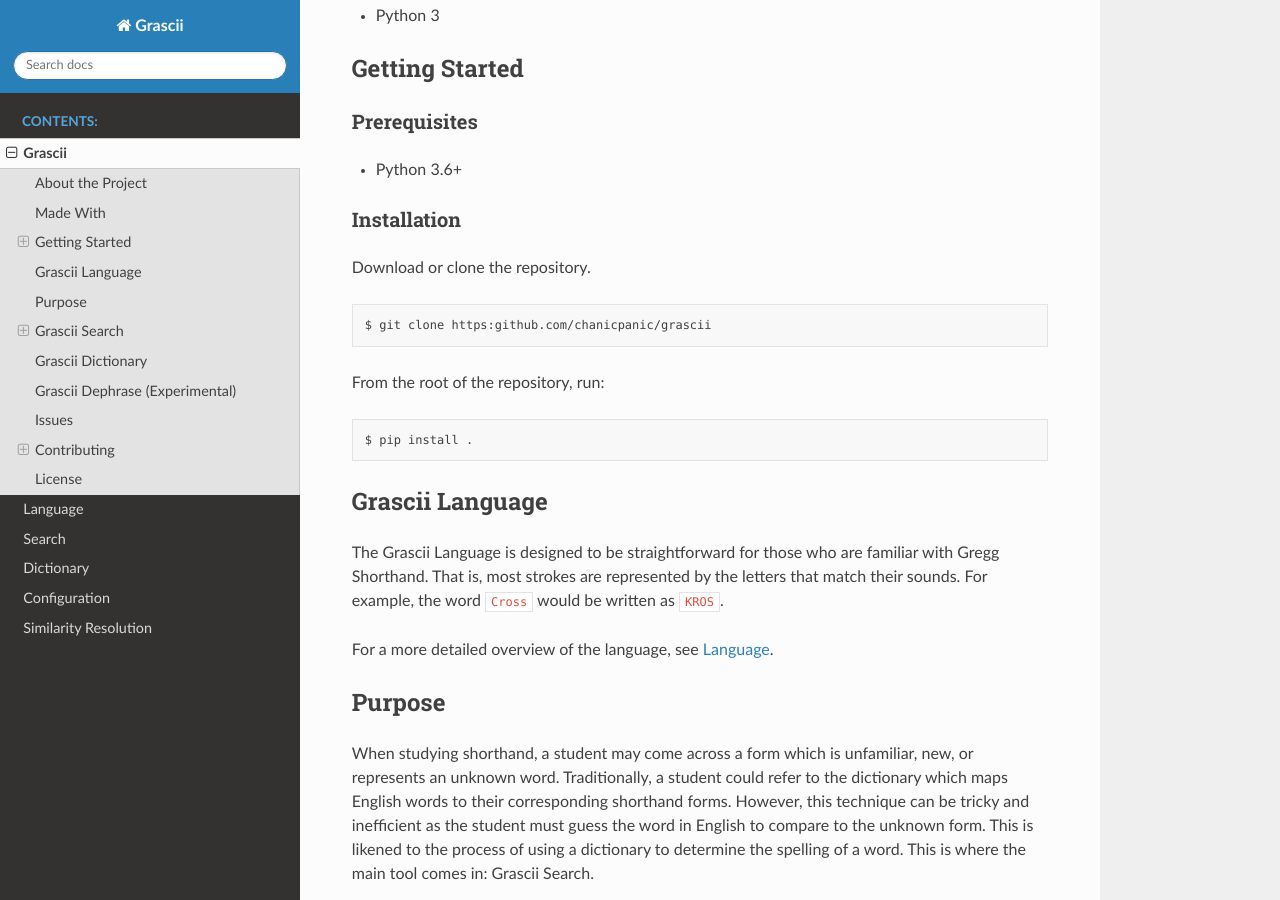
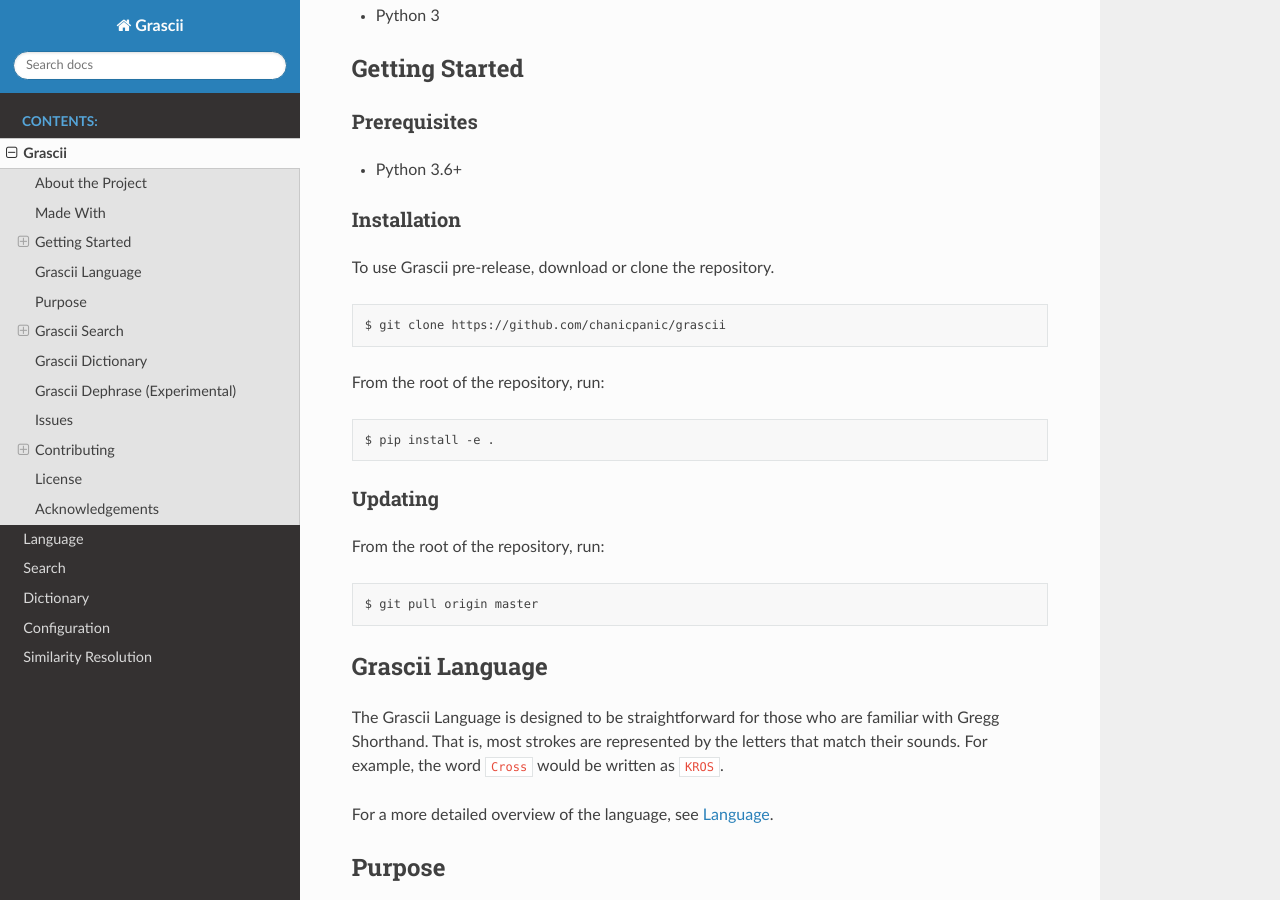
Before and after one commit to grascii/grascii, a Sphinx documentation site: the page built from docs/README.rst, in a window 1280 px wide and 900 px high, scrolled down 340 px. Built offline with Sphinx 7.4.7 and the Read the Docs theme 2.0.0, drawn with Linux system fonts in a browser that asks for light colours; some of the changed text lies outside the part shown.

Commit message:
Add more info to the readme

```diff
--- a/docs/README.rst
+++ b/docs/README.rst
@@ -24,15 +24,22 @@
 Installation
 ============
 
-Download or clone the repository.
+To use Grascii pre-release, download or clone the repository.
 
 ::
 
-    $ git clone https:github.com/chanicpanic/grascii
+  $ git clone https://github.com/chanicpanic/grascii
 
 From the root of the repository, run::
 
-    $ pip install .
+  $ pip install -e .
+
+Updating
+========
+
+From the root of the repository, run::
+
+  $ git pull origin master
 
 Grascii Language
 ****************
@@ -158,3 +165,10 @@
 
 License
 *******
+
+This project is under the MIT License.
+
+Acknowledgements
+****************
+
+Many thanks to the developers of `Lark <https://github.com/lark-parser/lark>`_, `Questionary <https://github.com/tmbo/questionary>`_, and `appdirs <https://github.com/ActiveState/appdirs>`_.
```
